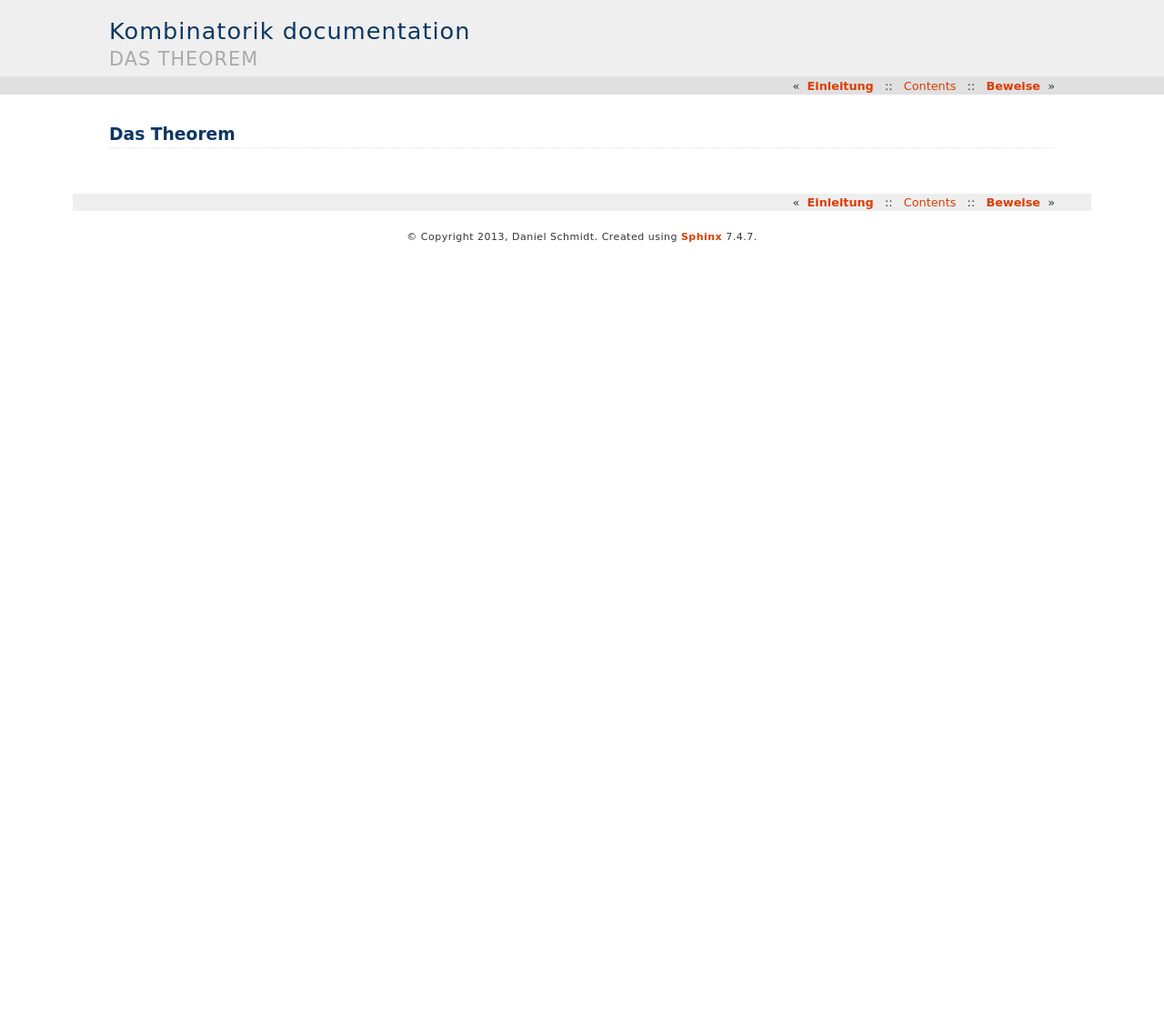
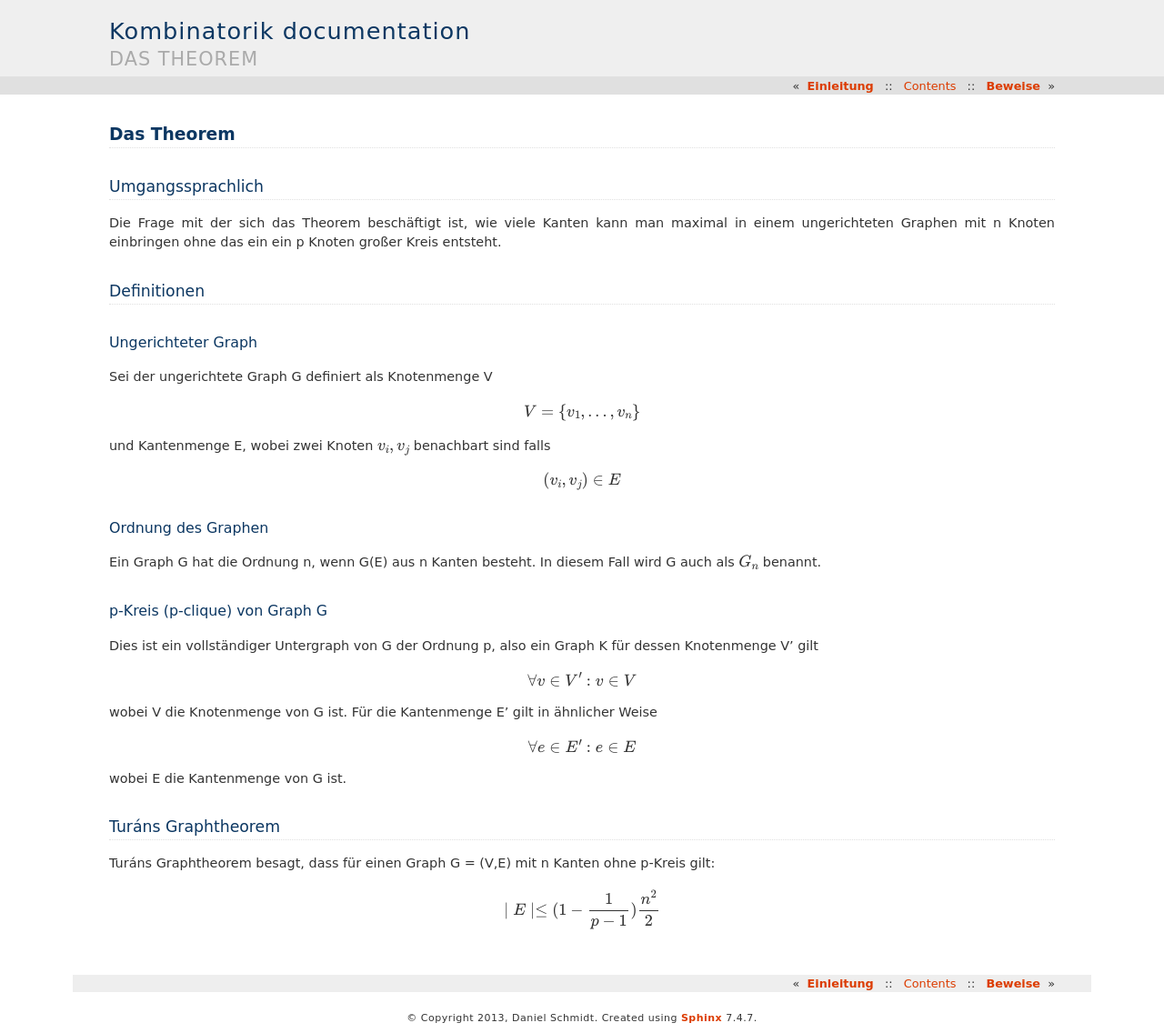
Before and after one commit to DanielMSchmidt/kombinatorik, a Sphinx documentation site: the page built from source/theorem.rst, in a window 1280 px wide. Shown: the whole page at 91% size. Built offline with Sphinx 7.4.7, drawn with Linux system fonts in a browser that asks for light colours; before the commit the page ends 900 px from its top, so only the background shows below that.

Commit message:
added beginning of theorem part

```diff
--- a/source/theorem.rst
+++ b/source/theorem.rst
@@ -1,2 +1,52 @@
+===========
 Das Theorem
 ===========
+
+*****************
+Umgangssprachlich
+*****************
+
+Die Frage mit der sich das Theorem beschäftigt ist, wie viele Kanten kann man maximal in einem ungerichteten Graphen mit n Knoten einbringen ohne das ein ein p Knoten großer Kreis entsteht.
+
+************
+Definitionen
+************
+
+Ungerichteter Graph
+"""""""""""""""""""
+Sei der ungerichtete Graph G definiert als Knotenmenge V
+
+.. math::  V = \{ v_1, ..., v_n \}
+
+und Kantenmenge E, wobei zwei Knoten :math:`v_i, v_j` benachbart sind falls
+
+.. math::  (v_i, v_j) \in E
+
+Ordnung des Graphen
+"""""""""""""""""""""""
+
+.. todo:: nachfragen ob Notation G(E) korrekt ist
+
+Ein Graph G hat die Ordnung n, wenn G(E) aus n Kanten besteht. In diesem Fall wird G auch als :math:`G_n` benannt.
+
+
+p-Kreis (p-clique) von Graph G
+""""""""""""""""""""""""""""""
+
+Dies ist ein vollständiger Untergraph von G der Ordnung p, also ein Graph K für dessen Knotenmenge V' gilt
+
+.. math::  \forall v \in V': v \in V
+
+wobei V die Knotenmenge von G ist. Für die Kantenmenge E' gilt in ähnlicher Weise
+
+.. math::  \forall e \in E': e \in E
+
+wobei E die Kantenmenge von G ist.
+
+*******************
+Turáns Graphtheorem
+*******************
+
+Turáns Graphtheorem besagt, dass für einen Graph G = (V,E) mit n Kanten ohne p-Kreis gilt:
+
+.. math:: \mid E \mid \le (1- \frac{1}{p-1}) \frac{n^2}{2}
```
